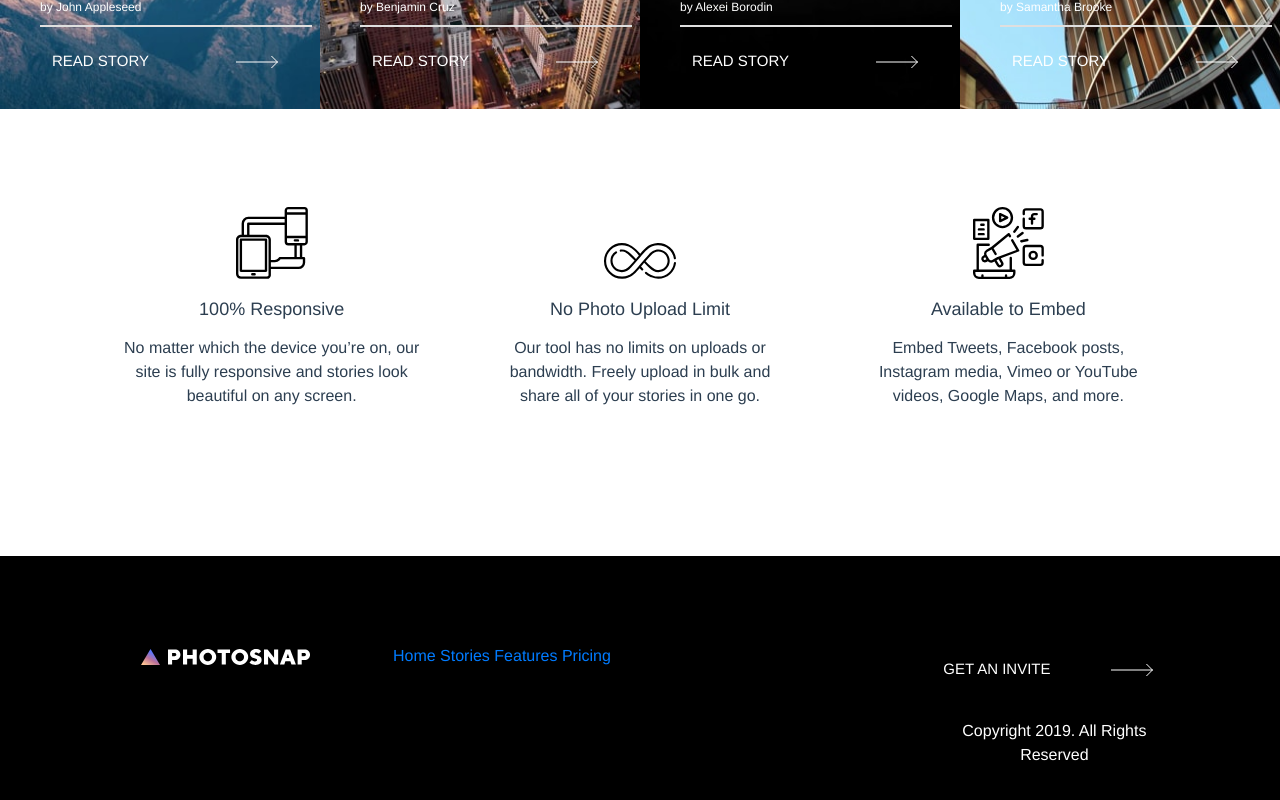
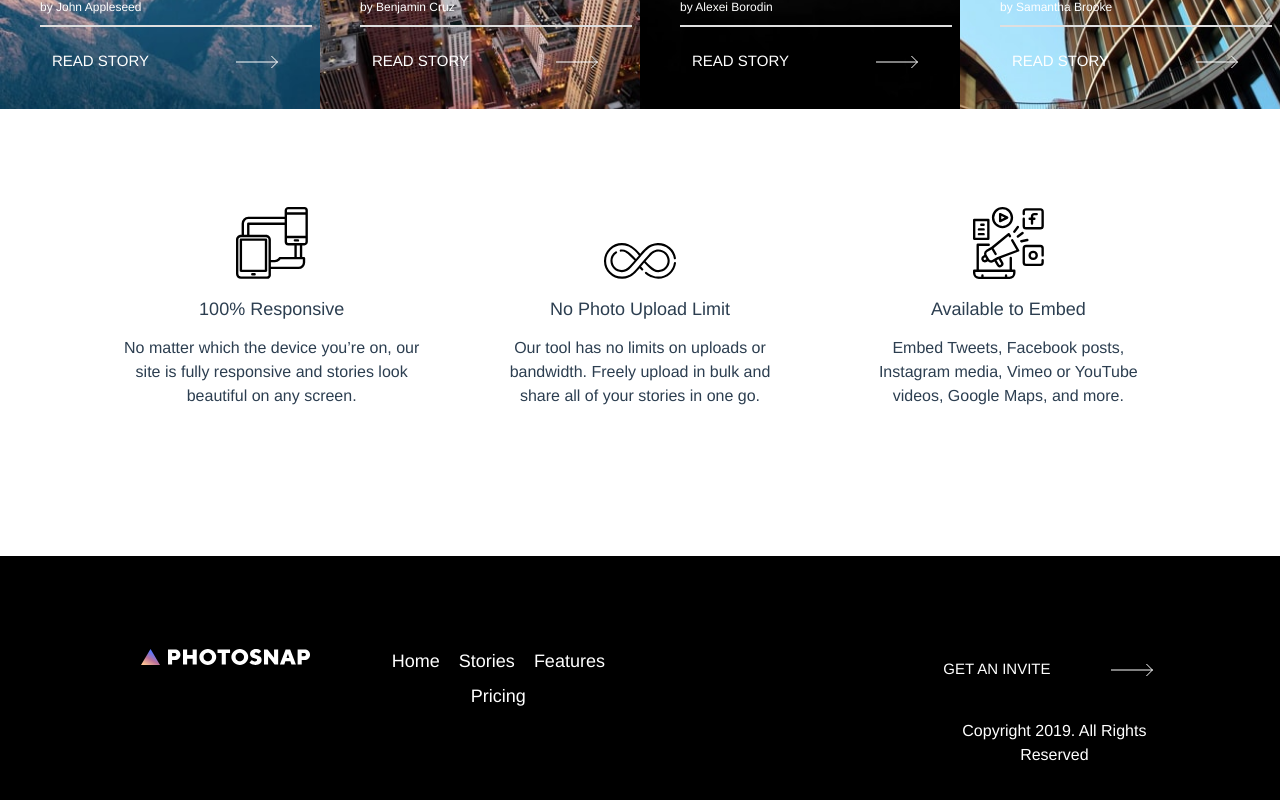
Before and after one commit to clf94-dev/photosnap-vue, a Vue app: page / in a window 1280 px wide. Shown: the part 2403-3203 px from the top of the page. Built offline with nearby package versions, Linux system fonts and the light colour scheme.

Commit message:
fixed links Footer

```diff
--- a/src/components/Footer.vue
+++ b/src/components/Footer.vue
@@ -12,10 +12,10 @@
         </b-row>
            </b-col>
            <b-col class="footer-links col" xs="12" sm="12" md="3" lg="3">
-               <router-link to='/home'> Home</router-link>
-               <router-link to='/stories'> Stories</router-link>
-               <router-link to='/features'> Features</router-link>
-               <router-link to='/pricing'> Pricing</router-link>
+               <router-link to='/home' class="single-link"> Home</router-link>
+               <router-link to='/stories' class="single-link"> Stories</router-link>
+               <router-link to='/features' class="single-link"> Features</router-link>
+               <router-link to='/pricing' class="single-link"> Pricing</router-link>
            </b-col>
            <b-col class="col" xs="12" sm="12" md="3" lg="3"></b-col>
            <b-col class="copy-col col" xs="12" sm="12" md="3" lg="3">
@@ -138,7 +138,7 @@
   text-decoration: none !important;
   color: white;
   font-size: 18px;
-  margin: 12px auto !important;
+  margin: 12px 7px !important;
 }
 
 .footer-section .copy-col .btn {
@@ -151,6 +151,7 @@
   text-align: start;
   text-transform: uppercase;
 }
+
 
 .footer-section .copy-col .btn.white {
   color: #ffffff !important;
```
